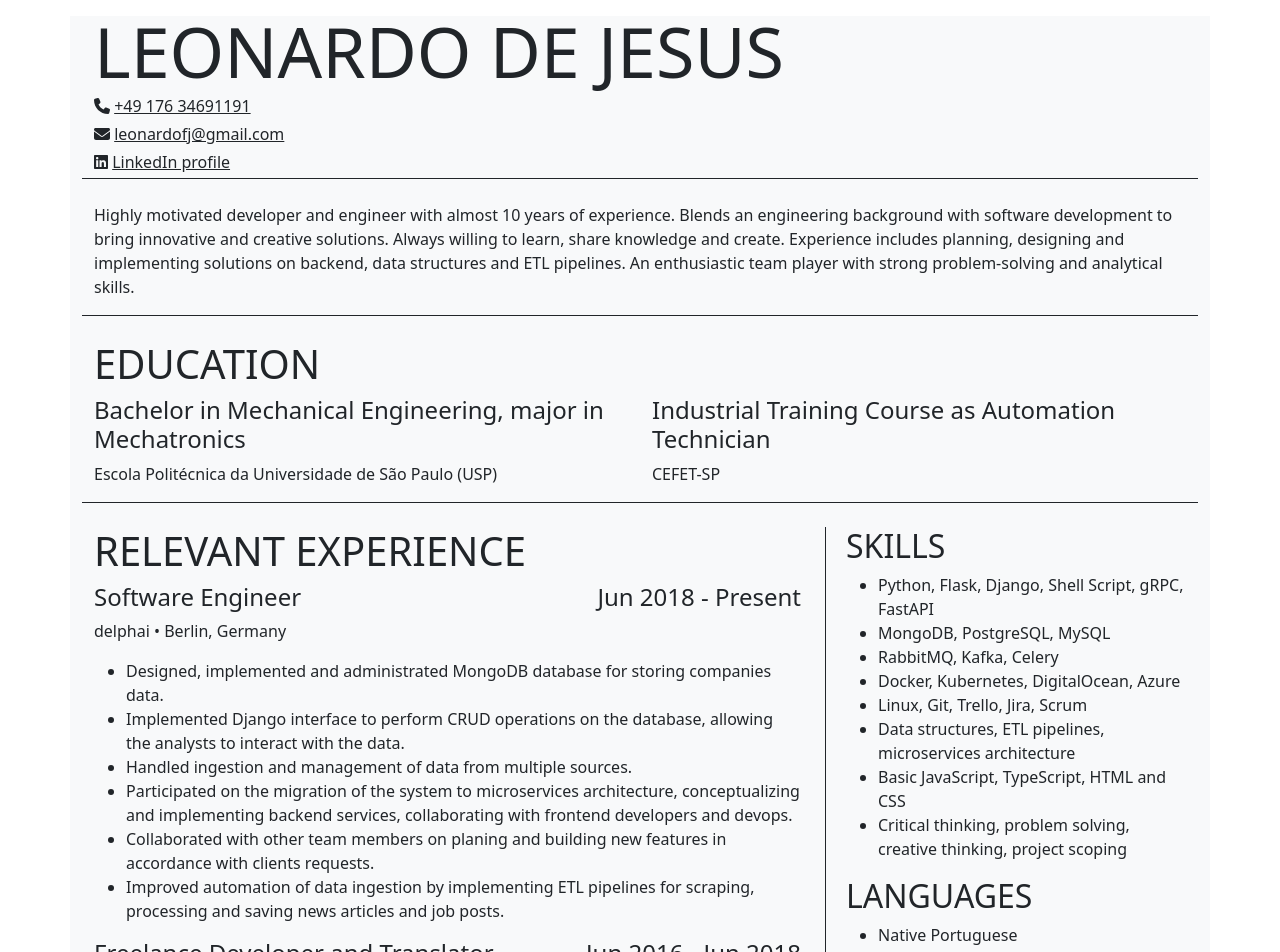
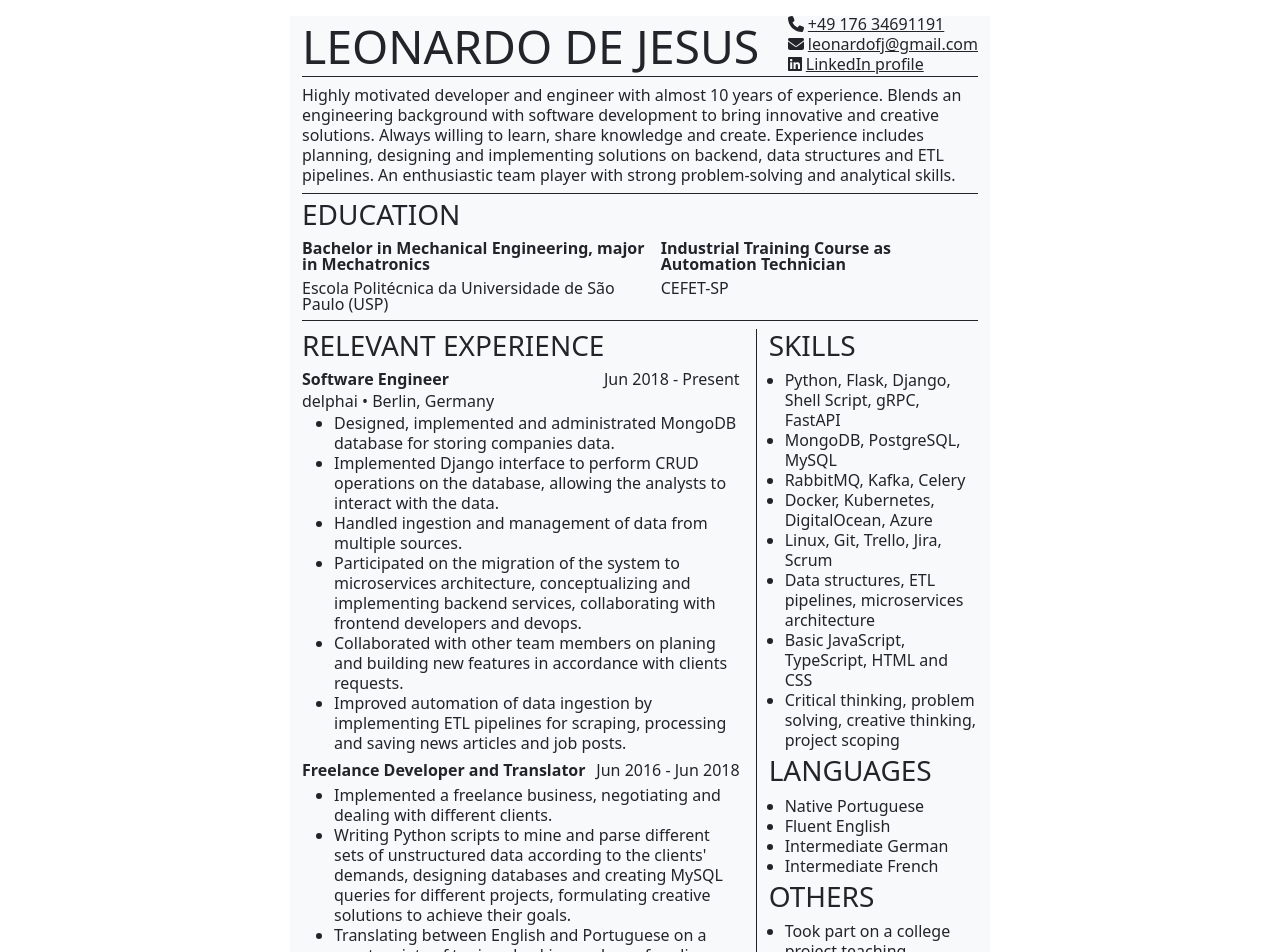
Before and after one commit to leonardofj/cv, a React (Vite) app: page / in a window 1280 px wide. Shown: the top 952 px of the page. Built offline with nearby package versions, Linux system fonts and the light colour scheme.

Commit message:
feat: improving layout

```diff
--- a/src/App.jsx
+++ b/src/App.jsx
@@ -7,18 +7,13 @@ import Side from "./components/Side";
 export default function App() {
   return (
     <>
-      <div className="container mt-3 bg-light">
+      <div className="container mt-3 bg-light" style={{ width: "700px" }}>
         <Header />
-        <br />
         <About />
-        <br />
         <Education />
-        <br />
-        <div className="container">
-          <div className="row">
-            <Experience />
-            <Side />
-          </div>
+        <div className="row mt-2">
+          <Experience />
+          <Side />
         </div>
       </div>
     </>
--- a/src/components/About.jsx
+++ b/src/components/About.jsx
@@ -3,8 +3,8 @@ import { description } from "../data";
 export default function About() {
   return (
     <>
-      <div className="container border-bottom  border-dark">
-        <p>{description}</p>
+      <div className="border-bottom  border-dark mt-2">
+        <p className="lh-sm mb-2">{description}</p>
       </div>
     </>
   );
--- a/src/components/Education.jsx
+++ b/src/components/Education.jsx
@@ -3,13 +3,13 @@ import { education } from "../data";
 export default function Education() {
   return (
     <>
-      <div className="container border-bottom  border-dark">
-        <h2 className="text-uppercase fs-1">Education</h2>
-        <div className="row">
+      <div className="border-bottom  border-dark mt-1">
+        <h3 className="text-uppercase ">Education</h3>
+        <div className="d-flex justify-content-between">
           {education.map((item) => (
-            <div className="col">
-              <h4>{item.title}</h4>
-              <p>{item.institution}</p>
+            <div>
+              <h6 className="fw-bold lh-1">{item.title}</h6>
+              <p className="lh-1 mb-2">{item.institution}</p>
             </div>
           ))}
         </div>
--- a/src/components/Experience.jsx
+++ b/src/components/Experience.jsx
@@ -3,24 +3,24 @@ import { experience } from "../data";
 export default function Experience() {
   return (
     <>
-      <div className="col-8 border-end border-dark pe-4">
-        <h2 className="text-uppercase fs-1">Relevant Experience</h2>
+      <div className="col-8 border-end border-dark pe-3">
+        <h3 className="text-uppercase ">Relevant Experience</h3>
         {experience.map((item) => (
           <div>
             <div className="d-flex justify-content-between">
-              <h4>{item.title}</h4>
-              <h4>{item.date}</h4>
+              <h6 className="fw-bold mb-1">{item.title}</h6>
+              <h6 className="mb-1">{item.date}</h6>
             </div>
             {item.company ? (
-              <p>
+              <p className="lh-1 mb-1">
                 {item.company} • {item.location}
               </p>
             ) : (
               ""
             )}
-            <ul>
+            <ul className="mb-2">
               {item.points.map((point) => (
-                <li>{point}</li>
+                <li className="lh-sm">{point}</li>
               ))}
             </ul>
           </div>
--- a/src/components/Header.jsx
+++ b/src/components/Header.jsx
@@ -3,24 +3,20 @@ import { fullName, contact } from "../data";
 export default function Welcome() {
   return (
     <>
-      <div className="container border-bottom  border-dark">
-        <div className="row">
-          <div className="col-10">
-            <h1 className="text-uppercase lh-1" style={{ fontSize: "70px" }}>
+      <div className="border-bottom  border-dark d-flex justify-content-between align-items-center">
+        <h1 className="text-uppercase lh-1 mb-0" style={{ fontSize: "2.9rem" }}>
           {fullName}
         </h1>
-          </div>
-          <div className="col">
+        <span>
           {contact.map((item) => (
-              <p className="mb-1">
+            <p className="mb-1 lh-1">
               {item.icon}{" "}
               <a className="link-dark" href={item.href} target="_blank">
                 {item.text}
               </a>
             </p>
           ))}
-          </div>
-        </div>
+        </span>
       </div>
     </>
   );
--- a/src/components/Languages.jsx
+++ b/src/components/Languages.jsx
@@ -4,10 +4,10 @@ export default function Languages() {
   return (
     <>
       <div className="">
-        <h2 className="text-uppercase">Languages</h2>
-        <ul>
+        <h3 className="text-uppercase">Languages</h3>
+        <ul className="ps-3 mb-1">
           {languages.map((item) => (
-            <li>
+            <li className="lh-sm">
               {item.level} {item.language}
             </li>
           ))}
--- a/src/components/Others.jsx
+++ b/src/components/Others.jsx
@@ -4,10 +4,10 @@ export default function Others() {
   return (
     <>
       <div className="">
-        <h2 className="text-uppercase">Others</h2>
-        <ul>
+        <h3 className="text-uppercase">Others</h3>
+        <ul className="ps-3 mb-1">
           {others.map((item) => (
-            <li>{item}</li>
+            <li className="lh-sm">{item}</li>
           ))}
         </ul>
       </div>
--- a/src/components/Side.jsx
+++ b/src/components/Side.jsx
@@ -5,7 +5,7 @@ import Others from "./Others";
 export default function Side() {
   return (
     <>
-      <div className="col ms-2">
+      <div className="col ">
         <Skills />
         <Languages />
         <Others />
--- a/src/components/Skills.jsx
+++ b/src/components/Skills.jsx
@@ -4,10 +4,10 @@ export default function Skills() {
   return (
     <>
       <div className="">
-        <h2 className="text-uppercase">Skills</h2>
-        <ul>
+        <h3 className="text-uppercase">Skills</h3>
+        <ul className="ps-3 mb-1">
           {skills.map((item) => (
-            <li>{item.join(", ")}</li>
+            <li className="lh-sm">{item.join(", ")}</li>
           ))}
         </ul>
       </div>
--- a/src/data.jsx
+++ b/src/data.jsx
@@ -98,7 +98,7 @@ export const experience = [
     ],
   },
   {
-    title: "Software Developer and Data Scientist",
+    title: "Software Developer",
     date: "Dec 2012 - May 2016",
     company: "Digesto Pesquisa e Banco de Dados",
     location: "São Paulo, Brazil",
```
Lines whose indentation alone changed are shown as unchanged.
